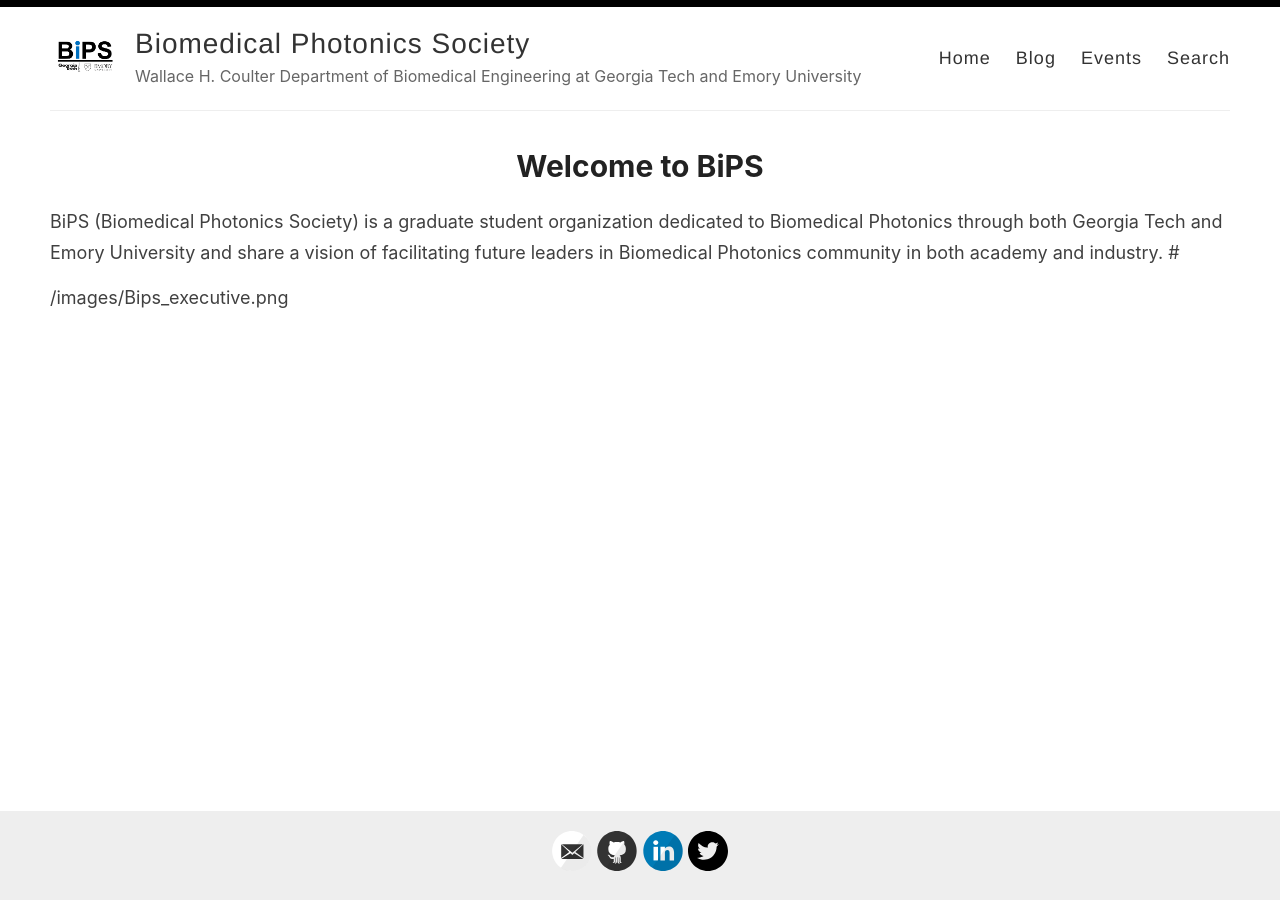
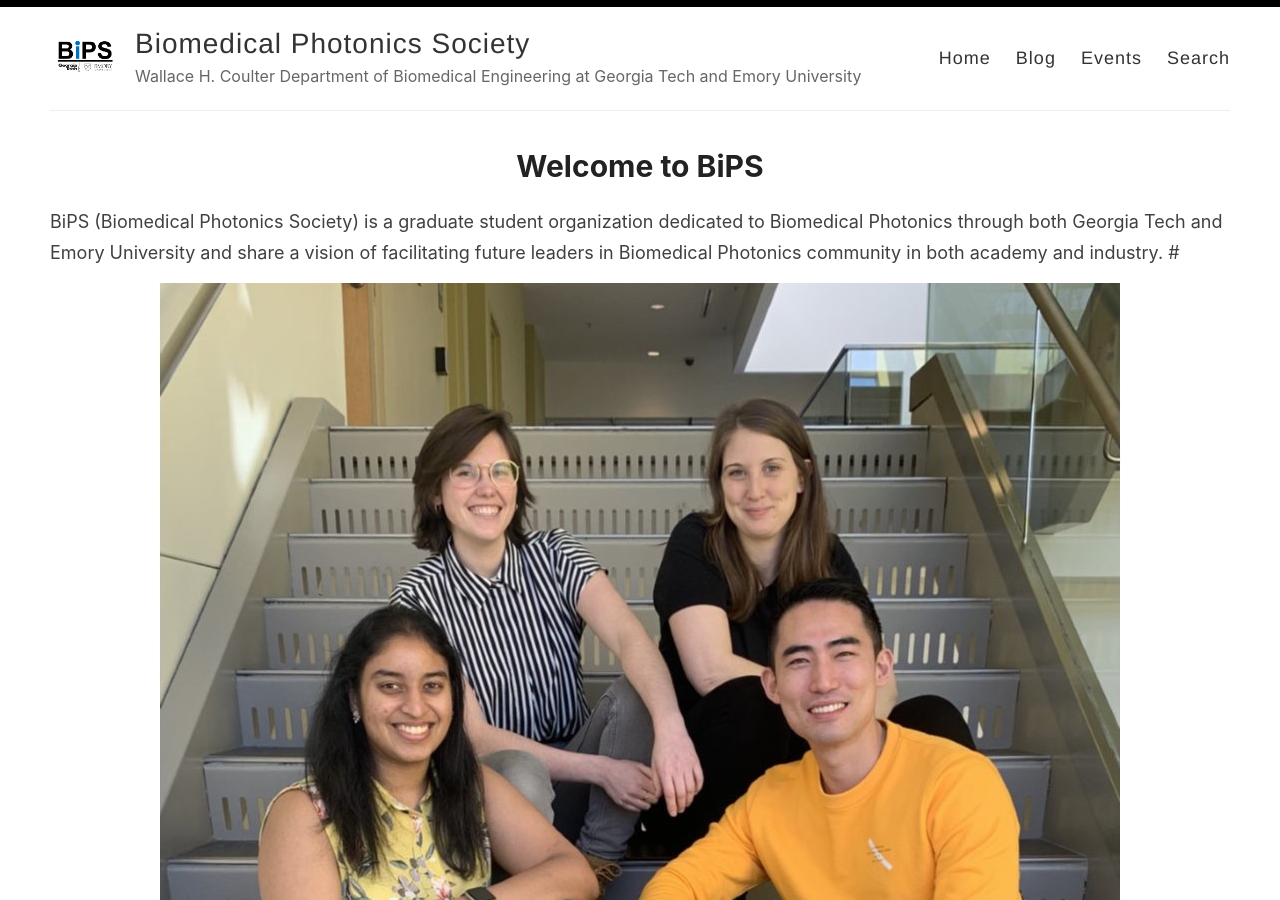
Before and after one commit to bipsgatech/bipsgatech.github.io, a Jekyll site: the page built from index.md, in a window 1280 px wide and 900 px high. Built offline with Jekyll 4.4.1, drawn with Linux system fonts in a browser that asks for light colours; our own code applies the rules of GitHub Pages for plain Markdown files.

Commit message:
Update index.md

```diff
--- a/index.md
+++ b/index.md
@@ -7,4 +7,4 @@ layout: default
 BiPS (Biomedical Photonics Society) is a graduate student organization dedicated to Biomedical Photonics through both Georgia Tech and Emory University and share a vision of facilitating future leaders in Biomedical Photonics community in both academy and industry.
 #
 
-/images/Bips_executive.png
+![image](/images/Bips_executive.png)
```
